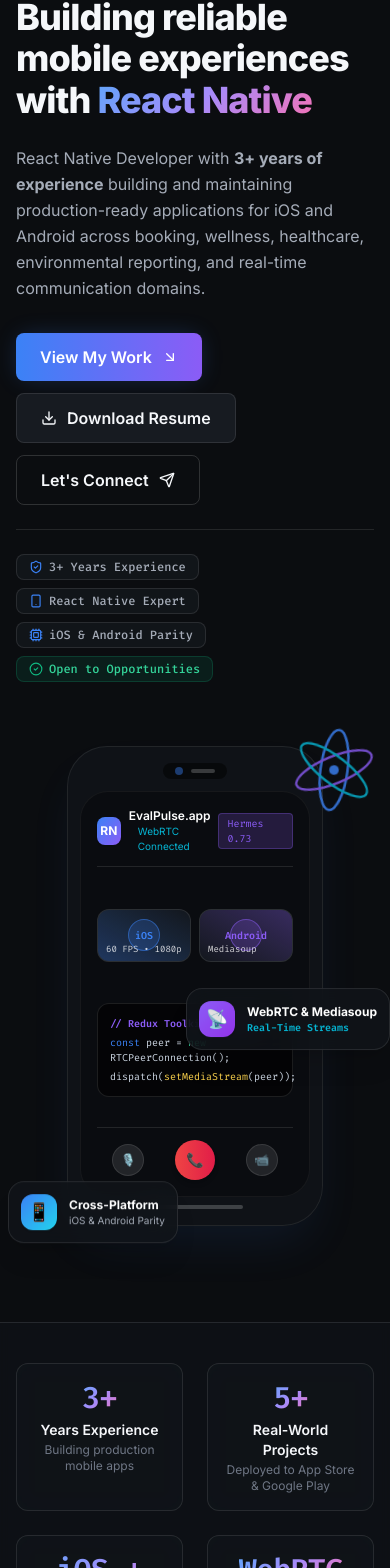
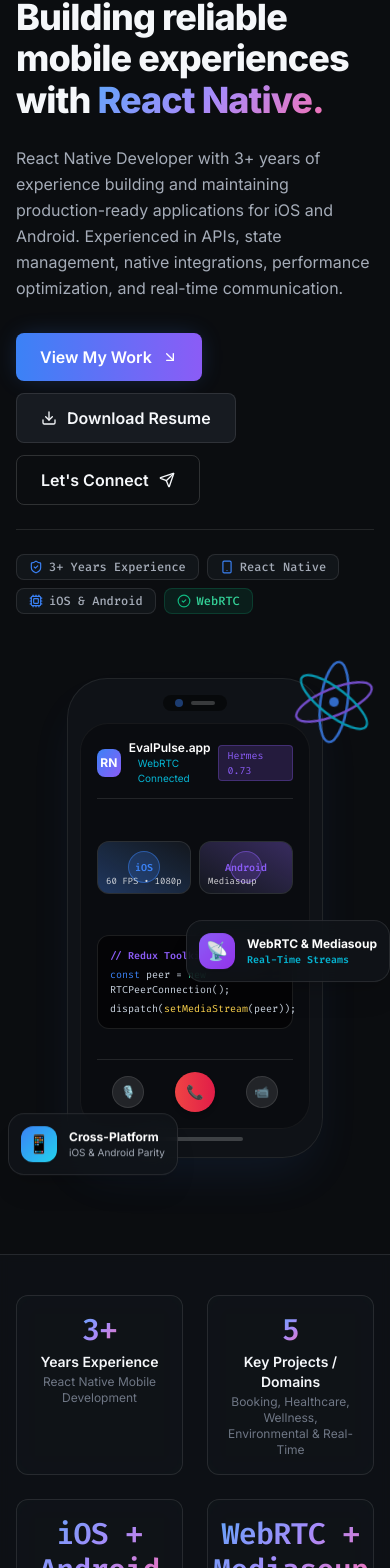
Before and after one commit to vinod830284/portfolio, a React (Vite) app: page / in a window 390 px wide. Shown: the part 185-1753 px from the top of the page. Built offline with nearby package versions, Linux system fonts and the light colour scheme.

Commit message:
Align portfolio content with CV, remove unsupported claims, emphasize Eval Pulse and WebRTC

```diff
--- a/index.html
+++ b/index.html
@@ -6,11 +6,11 @@
     <meta name="viewport" content="width=device-width, initial-scale=1.0" />
 
     <!-- Primary Meta Tags -->
-    <title>Vinod Kumar | React Native Developer (3+ Years Exp)</title>
-    <meta name="title" content="Vinod Kumar | React Native Developer (3+ Years Exp)" />
+    <title>Vinod Kumar | React Native Developer</title>
+    <meta name="title" content="Vinod Kumar | React Native Developer" />
     <meta
       name="description"
-      content="Vinod Kumar is a professional React Native Developer with 3+ years of experience building production mobile applications for iOS and Android across booking, wellness, environmental, and WebRTC real-time communication domains."
+      content="Vinod Kumar is a React Native Developer with 3+ years of experience building cross-platform mobile applications for iOS and Android."
     />
     <meta name="keywords" content="React Native Developer, React Native Developer India, React Native Developer Mohali, React Native Developer Delhi, Mobile App Developer, iOS, Android, WebRTC, Mediasoup, Redux Toolkit, Zustand, React Navigation, Cross-Platform Development, Vinod Kumar" />
     <meta name="author" content="Vinod Kumar" />
@@ -19,10 +19,10 @@
     <!-- Open Graph / Facebook -->
     <meta property="og:type" content="website" />
     <meta property="og:url" content="https://vinod830284.github.io/portfolio/" />
-    <meta property="og:title" content="Vinod Kumar | React Native Developer (3+ Years Exp)" />
+    <meta property="og:title" content="Vinod Kumar | React Native Developer" />
     <meta
       property="og:description"
-      content="React Native Developer with 3+ years of experience building and maintaining high-performance cross-platform mobile apps for iOS & Android."
+      content="Vinod Kumar is a React Native Developer with 3+ years of experience building cross-platform mobile applications for iOS and Android."
     />
     <meta property="og:image" content="https://vinod830284.github.io/portfolio/favicon.svg" />
 
--- a/src/components/ProjectCard/ProjectCard.jsx
+++ b/src/components/ProjectCard/ProjectCard.jsx
@@ -3,14 +3,27 @@
 
 export function ProjectCard({ project, onOpenDetails }) {
   return (
-    <div className="group relative flex flex-col justify-between rounded-2xl bg-white dark:bg-[#11151A] border border-slate-200 dark:border-white/10 p-6 sm:p-7 transition-all duration-300 hover:border-accent-blue/40 hover:shadow-glow-blue hover:-translate-y-1">
+    <div
+      className={`group relative flex flex-col justify-between rounded-2xl p-6 sm:p-7 transition-all duration-300 hover:-translate-y-1 ${
+        project.featured
+          ? 'bg-gradient-to-b from-accent-blue/5 to-transparent dark:from-accent-blue/10 dark:to-transparent bg-white dark:bg-[#11151A] border-2 border-accent-blue/40 shadow-glow-blue'
+          : 'bg-white dark:bg-[#11151A] border border-slate-200 dark:border-white/10 hover:border-accent-blue/40 hover:shadow-glow-blue'
+      }`}
+    >
       {/* Top Header & Tag */}
       <div>
-        <div className="flex items-center justify-between gap-2 mb-4">
-          <span className="inline-flex items-center gap-1.5 px-3 py-1 rounded-full text-xs font-mono font-medium bg-accent-violet/10 text-accent-violet border border-accent-violet/20">
-            <Smartphone className="w-3.5 h-3.5" />
-            {project.domain}
-          </span>
+        <div className="flex items-center justify-between gap-2 mb-4 flex-wrap">
+          <div className="flex items-center gap-2">
+            <span className="inline-flex items-center gap-1.5 px-3 py-1 rounded-full text-xs font-mono font-medium bg-accent-violet/10 text-accent-violet border border-accent-violet/20">
+              <Smartphone className="w-3.5 h-3.5" />
+              {project.domain}
+            </span>
+            {project.featured && (
+              <span className="inline-flex items-center gap-1 px-2.5 py-0.5 rounded-full text-[11px] font-mono font-semibold bg-accent-blue/15 text-accent-blue border border-accent-blue/30">
+                Key Technical Specialization
+              </span>
+            )}
+          </div>
           <span className="text-xs font-mono text-slate-500 dark:text-[#6F7785]">{project.role}</span>
         </div>
 
--- a/src/data/experience.js
+++ b/src/data/experience.js
@@ -7,11 +7,11 @@
     type: "Full-Time",
     responsibilities: [
       "Develop and maintain cross-platform React Native applications for iOS and Android.",
-      "Integrate REST APIs and implement scalable state management using Redux Toolkit.",
-      "Develop real-time communication features using WebRTC and Mediasoup.",
-      "Integrate native mobile capabilities (Camera, Speaker, Screen Sharing, Push Notifications, Deep Links).",
-      "Optimize application performance (Hermes engine, render optimizations) and resolve production issues.",
-      "Collaborate with cross-functional teams throughout development, testing, debugging, and release cycles."
+      "Integrate REST APIs and implement state management using Redux Toolkit.",
+      "Develop real-time communication features using WebRTC.",
+      "Integrate native mobile capabilities.",
+      "Optimize application performance, investigate production issues, and implement fixes.",
+      "Collaborate with cross-functional teams throughout development, testing, debugging, and application release cycles."
     ],
     technologies: ["React Native", "TypeScript", "Redux Toolkit", "WebRTC", "Mediasoup", "iOS", "Android", "REST APIs"]
   },
@@ -23,8 +23,8 @@
     type: "Internship",
     responsibilities: [
       "Developed responsive mobile screens and reusable React Native components.",
-      "Integrated REST APIs and contributed to core feature development.",
-      "Participated in active debugging, automated testing, and code reviews.",
+      "Integrated REST APIs and contributed to feature development.",
+      "Participated in debugging, testing, and code reviews.",
       "Worked closely with senior developers in Agile development sprints."
     ],
     technologies: ["React Native", "JavaScript", "React Navigation", "AsyncStorage", "Axios", "Git"]
--- a/src/data/highlights.js
+++ b/src/data/highlights.js
@@ -1,32 +1,32 @@
 export const highlightsData = [
   {
     icon: "Smartphone",
-    title: "Cross-Platform Apps",
-    description: "Production-ready iOS and Android applications built with React Native and native module integration."
+    title: "Cross-Platform Development",
+    description: "React Native applications for iOS and Android."
   },
   {
     icon: "Video",
     title: "Real-Time Communication",
-    description: "Low-latency audio/video streaming and peer connection workflows using WebRTC and Mediasoup."
+    description: "WebRTC and Mediasoup based real-time video/audio functionality."
   },
   {
     icon: "Globe",
-    title: "API-Driven Applications",
-    description: "Scalable REST API integration, robust error handling, offline caching, and data-driven mobile experiences."
+    title: "API Integration",
+    description: "REST APIs using Axios and Fetch API."
   },
   {
-    icon: "Zap",
-    title: "Performance & Runtime",
-    description: "Hermes engine optimization, render tuning, memory leak profiling, and production stability."
+    icon: "Layers",
+    title: "State Management",
+    description: "Redux Toolkit, Zustand, Context API, and Redux Persist."
   },
   {
     icon: "Cpu",
     title: "Native Integration",
-    description: "Deep device capabilities integration including Camera, Microphone, Speaker routing, Screen Sharing, and Push Notifications."
+    description: "Camera, microphone, speaker, screen sharing, push notifications, and deep linking."
   },
   {
     icon: "Rocket",
-    title: "Release & Deployment",
-    description: "End-to-end deployment workflows with App Store Connect, Google Play Console, TestFlight, and Firebase Distribution."
+    title: "Performance & Release",
+    description: "Hermes, application performance optimization, debugging, Xcode, Android Studio, Gradle, R8/ProGuard, and release tooling."
   }
 ];
--- a/src/data/projects.js
+++ b/src/data/projects.js
@@ -1,125 +1,106 @@
 export const projectsData = [
+  {
+    id: "eval-pulse",
+    title: "Eval Pulse — Real-Time Communication",
+    domain: "Real-Time Communication",
+    featured: true,
+    techStack: ["React Native", "WebRTC", "Mediasoup"],
+    shortDescription: "Developed real-time video/audio calling, screen sharing, and hardware integration.",
+    overview: "A cross-platform real-time communication application built with React Native, WebRTC, and Mediasoup for high-quality audio/video interactions.",
+    role: "React Native Developer",
+    keyFeatures: [
+      "Real-time video & audio calling using WebRTC",
+      "Mediasoup multi-party stream routing",
+      "Live screen sharing functionality",
+      "Native mobile hardware integration (Camera, Mic, Speaker)"
+    ],
+    contributions: [
+      "Developed real-time video and audio calling features using WebRTC and Mediasoup.",
+      "Integrated native mobile device hardware capabilities including camera, microphone, and speaker routing.",
+      "Implemented screen sharing functionality and built responsive participant video layouts."
+    ]
+  },
   {
     id: "parking-rental",
     title: "Parking Spot Rental & Booking",
-    domain: "Smart Urban Mobility & Booking",
-    techStack: ["React Native", "Redux Toolkit", "REST APIs", "React Navigation"],
-    shortDescription: "End-to-end mobile platform for spot listing, geo-search, real-time availability validation, and multi-role user management.",
-    overview: "A comprehensive cross-platform mobile application designed to simplify urban parking rental. Enables property owners to list available spaces and drivers to search, validate real-time availability, and reserve parking spots seamlessly.",
+    domain: "Smart Mobility & Booking",
+    featured: false,
+    techStack: ["React Native", "Redux Toolkit", "REST APIs"],
+    shortDescription: "Developed listing, search, booking, role switching, authentication, payment integration, and availability validation.",
+    overview: "A mobile application designed for parking spot rentals, enabling users to search, validate availability, and book spots seamlessly.",
     role: "React Native Developer",
     keyFeatures: [
-      "Spot listing management & host role switching",
+      "Spot listing management & host/driver role switching",
       "Interactive map search & availability validation",
-      "Secure authentication & session state persistence",
-      "Seamless payment gateway integration",
-      "Real-time booking status notifications"
-    ],
-    technicalChallenges: [
-      "Managing complex state transitions during role switching between parking host and driver.",
-      "Optimizing location query rendering on interactive maps to prevent frame drops."
+      "User authentication & REST API integration",
+      "Payment gateway integration"
     ],
     contributions: [
-      "Engineered the core role-switching state architecture using Redux Toolkit.",
-      "Implemented REST API integrations for real-time spot availability checking.",
-      "Built responsive, reusable UI components for booking flows and receipt summaries."
+      "Developed core mobile screens and role-switching state using Redux Toolkit.",
+      "Integrated REST APIs for real-time spot search and availability validation.",
+      "Built responsive UI components for spot booking and authentication flows."
     ]
   },
   {
     id: "mental-health-wellness",
     title: "Mental Health & Wellness App",
-    domain: "Healthcare & AI Personalization",
-    techStack: ["React Native", "TypeScript", "REST APIs", "AsyncStorage"],
-    shortDescription: "AI-powered wellness application featuring mood analytics, personalized habit recommendations, and community interaction.",
-    overview: "A mobile wellness companion focused on personal mental health tracking. Integrates intelligent mood analysis, daily habit tracking, personalized wellness routines, and interactive community message boards.",
+    domain: "Healthcare & Wellness",
+    featured: false,
+    techStack: ["React Native", "TypeScript", "REST APIs"],
+    shortDescription: "Developed AI-powered wellness features, health analytics, personalization, and community modules.",
+    overview: "A cross-platform mobile wellness companion focusing on personal health tracking, mood analytics, recommendations, and community interaction.",
     role: "React Native Developer",
     keyFeatures: [
-      "AI-driven personal wellness recommendations",
-      "Interactive health analytics & mood tracking charts",
-      "Customizable daily habit reminders",
-      "Encrypted local health data storage",
-      "Community interaction & peer support modules"
-    ],
-    technicalChallenges: [
-      "Ensuring strict data privacy and local storage security for sensitive personal health logs.",
-      "Designing smooth, calming micro-animations without compromising low-end device performance."
+      "AI-powered wellness features & personalization",
+      "Health analytics & mood tracking modules",
+      "Interactive community support features",
+      "TypeScript data structures & REST API integration"
     ],
     contributions: [
-      "Developed TypeScript-typed data contracts for AI recommendation endpoints.",
-      "Created reusable chart visualization components for mood trend analysis.",
-      "Implemented secure offline data caching using encrypted storage wrappers."
+      "Built responsive mobile screens and health analytics views using TypeScript.",
+      "Integrated REST APIs for personalized wellness content and community features.",
+      "Created reusable UI components for tracking and user preference settings."
     ]
   },
   {
     id: "ocean-wise",
     title: "Ocean Wise — Environmental Reporting",
-    domain: "Environmental Conservation & GIS Mapping",
-    techStack: ["React Native", "Jest", "REST APIs", "React Native Maps"],
-    shortDescription: "Field-reporting mobile app for environmental data collection with dynamic questionnaires, live maps, and test coverage.",
-    overview: "An environmental reporting application used by researchers and volunteers to report marine observations and environmental data directly from the field.",
+    domain: "Environmental Reporting",
+    featured: false,
+    techStack: ["React Native", "Jest"],
+    shortDescription: "Developed dynamic questionnaires, real-time map updates, and unit tests.",
+    overview: "An environmental data collection mobile app used to submit observations from the field with map updates and dynamic forms.",
     role: "React Native Developer",
     keyFeatures: [
-      "Dynamic questionnaire renderer based on report type",
-      "Real-time GPS mapping & observation pin clustering",
-      "Offline observation queue with auto-sync on connectivity",
-      "Comprehensive unit testing suite with Jest"
-    ],
-    technicalChallenges: [
-      "Handling unreliable network connectivity in remote maritime locations while maintaining report integrity.",
-      "Rendering dynamic form schemas safely with high field validation accuracy."
+      "Dynamic questionnaire renderer for field reports",
+      "Real-time location map updates for report tags",
+      "Unit testing suite with Jest"
     ],
     contributions: [
-      "Built the dynamic form engine supporting dynamic input types and validation logic.",
-      "Integrated real-time location mapping updates with custom observation markers.",
-      "Authored extensive unit test suites using Jest to achieve high module test coverage."
+      "Developed dynamic questionnaire form renderers.",
+      "Integrated real-time map views for report location tagging.",
+      "Wrote unit test coverage using Jest to ensure component stability."
     ]
   },
   {
     id: "studio-booking",
     title: "Studio Booking Platform",
-    domain: "Event Management & Operations",
-    techStack: ["React Native", "Redux Toolkit", "i18n", "React Navigation"],
-    shortDescription: "Multi-language mobile platform for studio reservations, attendance management, and real-time operational reporting.",
-    overview: "An enterprise mobile solution tailored for creative studios to manage room bookings, client check-ins, staff attendance, and revenue reporting across global locations.",
+    domain: "Operations & Booking",
+    featured: false,
+    techStack: ["React Native", "Redux Toolkit", "i18n"],
+    shortDescription: "Developed booking, attendance, reporting, reusable UI components, and localization features.",
+    overview: "A mobile application for managing studio reservations, staff attendance, reporting, and multi-language support.",
     role: "React Native Developer",
     keyFeatures: [
+      "Studio slot reservation & booking management",
+      "Staff attendance tracking & operational reporting",
       "Multi-language localization using i18n",
-      "Real-time studio slot reservation matrix",
-      "Staff attendance tracking & QR check-in system",
-      "Managerial operational analytics & reporting dashboards"
-    ],
-    technicalChallenges: [
-      "Supporting seamless multi-language switching dynamically across all screens without reloading.",
-      "Syncing booking calendar grid states with high concurrency."
+      "Reusable UI component library"
     ],
     contributions: [
-      "Implemented internationalization architecture (i18n) across all user flows.",
-      "Developed reusable UI component primitives adhering to brand design tokens.",
-      "Optimized Redux store structure for complex calendar matrix state."
-    ]
-  },
-  {
-    id: "eval-pulse",
-    title: "Eval Pulse — Real-Time Communication",
-    domain: "Real-Time Telehealth & Communication",
-    techStack: ["React Native", "WebRTC", "Mediasoup", "Native Hardware Integrations"],
-    shortDescription: "Ultra-low-latency real-time video/audio calling app featuring screen sharing and native hardware controls.",
-    overview: "A high-performance real-time communication application engineered for live video consultations, peer collaboration, screen sharing, and dynamic media routing.",
-    role: "React Native Developer",
-    keyFeatures: [
-      "Low-latency multi-party video & audio streaming using WebRTC & Mediasoup",
-      "In-call live screen sharing capability",
-      "Dynamic audio route switching (Speaker, Earpiece, Bluetooth headset)",
-      "Native camera control (Front/Rear flip, torch, resolution scaling)",
-      "Network quality indicators & adaptive bitrate fallback"
-    ],
-    technicalChallenges: [
-      "Managing complex WebRTC peer connection renegotiations and Mediasoup transport lifecycle.",
-      "Handling background native audio/video device state transitions seamlessly during incoming calls."
-    ],
-    contributions: [
-      "Engineered WebRTC media stream pipelines and Mediasoup socket signaling listeners.",
-      "Integrated native mobile device audio routing and camera switching handlers.",
-      "Built responsive, immersive call layout UIs with dynamic participant grid management."
+      "Built reusable UI components for reservation and reporting screens.",
+      "Managed application state using Redux Toolkit.",
+      "Implemented i18n localization for multi-language support across user flows."
     ]
   }
 ];
--- a/src/data/skills.js
+++ b/src/data/skills.js
@@ -1,7 +1,7 @@
 export const skillsData = [
   {
     category: "Languages",
-    skills: ["JavaScript", "TypeScript"]
+    skills: ["JavaScript (ES6+)", "TypeScript"]
   },
   {
     category: "Mobile Development",
@@ -16,7 +16,7 @@
     skills: ["React Navigation", "React Native Reanimated"]
   },
   {
-    category: "Networking",
+    category: "Networking & APIs",
     skills: ["REST APIs", "Axios", "Fetch API"]
   },
   {
@@ -37,11 +37,22 @@
   },
   {
     category: "Performance & Runtime",
-    skills: ["Hermes Engine", "Render Optimization", "Memory Profiling"]
+    skills: ["Hermes"]
   },
   {
     category: "Build & Release",
-    skills: ["Xcode", "Android Studio", "Gradle", "Firebase App Distribution", "Firebase Crashlytics", "TestFlight", "Google Play Console", "App Store Connect", "Apple Developer Console", "R8 / ProGuard"]
+    skills: [
+      "Xcode",
+      "Android Studio",
+      "Gradle",
+      "Firebase App Distribution",
+      "Firebase Crashlytics",
+      "TestFlight",
+      "Google Play Console",
+      "App Store Connect",
+      "Apple Developer Console",
+      "R8 / ProGuard"
+    ]
   },
   {
     category: "Development & Collaboration",
--- a/src/data/stats.js
+++ b/src/data/stats.js
@@ -2,21 +2,21 @@
   {
     value: "3+",
     label: "Years Experience",
-    description: "Building production mobile apps"
+    description: "React Native Mobile Development"
   },
   {
-    value: "5+",
-    label: "Real-World Projects",
-    description: "Deployed to App Store & Google Play"
+    value: "5",
+    label: "Key Projects / Domains",
+    description: "Booking, Healthcare, Wellness, Environmental & Real-Time"
   },
   {
     value: "iOS + Android",
-    label: "Cross-Platform",
-    description: "Native APIs & Hermes runtime"
+    label: "Cross-Platform Development",
+    description: "Production mobile apps"
   },
   {
-    value: "WebRTC",
-    label: "Real-Time Comms",
-    description: "Video/audio & Mediasoup integration"
+    value: "WebRTC + Mediasoup",
+    label: "Real-Time Communication",
+    description: "Video & audio calling functionality"
   }
 ];
--- a/src/sections/About/About.jsx
+++ b/src/sections/About/About.jsx
@@ -58,16 +58,16 @@
               Professional Overview
             </div>
             <h3 className="text-2xl font-bold text-slate-900 dark:text-[#F5F7FA]">
-              Vinod Kumar — React Native Engineer
+              Vinod Kumar — React Native Developer
             </h3>
             <p className="text-sm sm:text-base text-slate-600 dark:text-[#A5ACB8] leading-relaxed">
-              With <strong>3+ years of professional hands-on experience</strong> in mobile development, I specialize in crafting cross-platform applications for iOS and Android using React Native, Redux Toolkit, and native mobile bridges.
+              React Native Developer with <strong>3+ years of experience</strong> building and maintaining cross-platform mobile applications for iOS and Android.
             </p>
             <p className="text-sm sm:text-base text-slate-600 dark:text-[#A5ACB8] leading-relaxed">
-              My engineering journey spans developing scalable applications across diverse verticals—including parking booking platforms, mental health & wellness apps, environmental reporting tools, and low-latency real-time video streaming solutions using WebRTC and Mediasoup.
+              Experienced in developing production-ready features using React Native, TypeScript, JavaScript, state management, REST APIs, real-time communication (WebRTC + Mediasoup), and native mobile integrations.
             </p>
             <p className="text-sm sm:text-base text-slate-600 dark:text-[#A5ACB8] leading-relaxed">
-              I thrive on solving complex technical challenges: optimizing rendering lifecycles, establishing seamless API communications, integrating device hardware capabilities, and delivering polished, production-ready apps to millions of end users.
+              Hands-on experience across booking, healthcare, wellness, environmental reporting, and real-time communication applications, collaborating closely with cross-functional teams in Agile environments.
             </p>
           </motion.div>
 
--- a/src/sections/Hero/Hero.jsx
+++ b/src/sections/Hero/Hero.jsx
@@ -7,9 +7,9 @@
 export function Hero() {
   const metadataBadges = [
     { text: '3+ Years Experience', icon: ShieldCheck },
-    { text: 'React Native Expert', icon: Smartphone },
-    { text: 'iOS & Android Parity', icon: Cpu },
-    { text: 'Open to Opportunities', icon: CheckCircle2, highlight: true },
+    { text: 'React Native', icon: Smartphone },
+    { text: 'iOS & Android', icon: Cpu },
+    { text: 'WebRTC', icon: CheckCircle2, highlight: true },
   ];
 
   return (
@@ -36,12 +36,12 @@
             {/* Main Hero Heading */}
             <h1 className="text-4xl sm:text-5xl lg:text-6xl font-extrabold tracking-tight text-slate-900 dark:text-[#F5F7FA] leading-[1.15]">
               Building reliable mobile experiences with{' '}
-              <span className="gradient-text">React Native</span>
+              <span className="gradient-text">React Native.</span>
             </h1>
 
             {/* Supporting Text */}
             <p className="text-base sm:text-lg text-slate-600 dark:text-[#A5ACB8] leading-relaxed max-w-2xl">
-              React Native Developer with <strong>3+ years of experience</strong> building and maintaining production-ready applications for iOS and Android across booking, wellness, healthcare, environmental reporting, and real-time communication domains.
+              React Native Developer with 3+ years of experience building and maintaining production-ready applications for iOS and Android. Experienced in APIs, state management, native integrations, performance optimization, and real-time communication.
             </p>
 
             {/* CTAs */}
```
Also changed, not shown: 5 other files (tests, documents, lock files or other folders).
